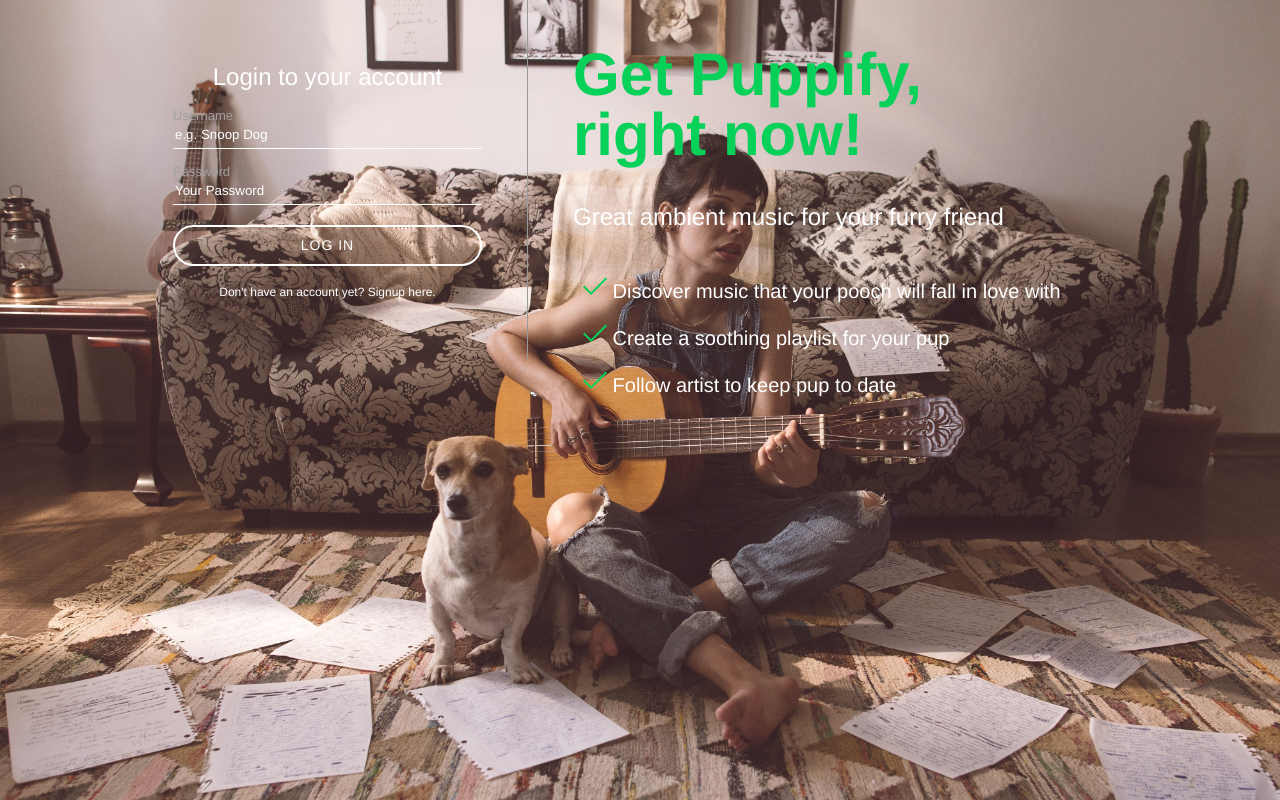
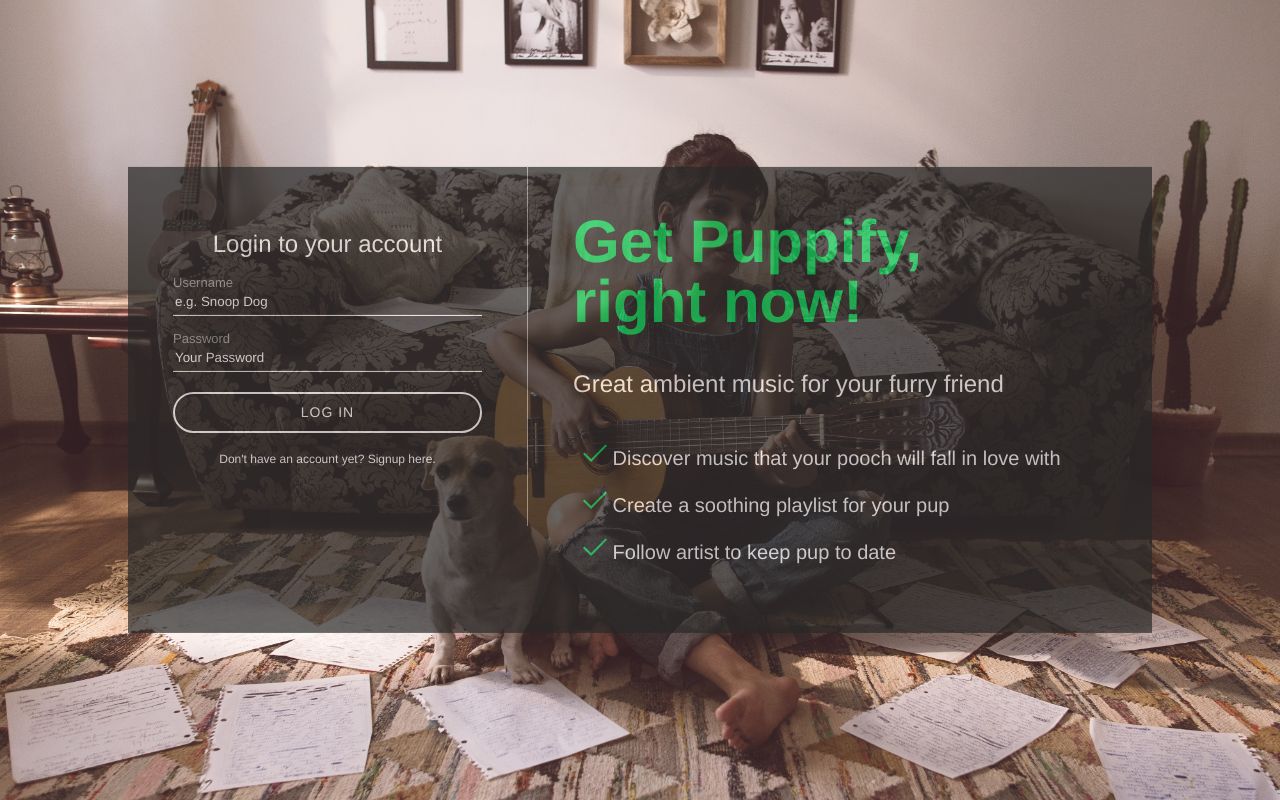
Before and after one commit to gttdo/puppify, a PHP site: page /register.php in a window 1280 px wide. Run offline with PHP 8.4, Linux system fonts and the light colour scheme.

Commit message:
update register.css

```diff
--- a/assets/css/register.css
+++ b/assets/css/register.css
@@ -13,6 +13,7 @@
   display: table;
   height: 100%;
   width: 100%;
+  position: relative;
 }
 
 #loginContainer * {
@@ -26,8 +27,13 @@
 #loginContainer{
   width: 80%;
   margin: 0 auto;
-  position: relative;
+  position: absolute;
   max-width: 1024px;
+  background-color: #282828;
+  opacity: 0.7;
+  transform: translate(-50%, -50%);
+  top: 50%;
+  left: 50%;
 }
 
 ::-webkit-input-placeholder { /* WebKit, Blink, Edge */
```
